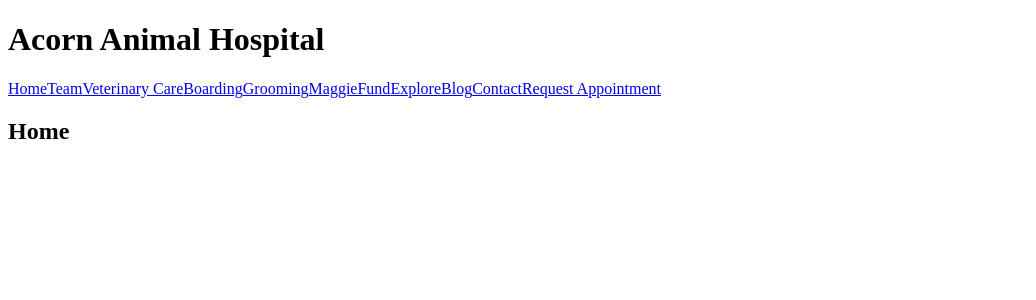
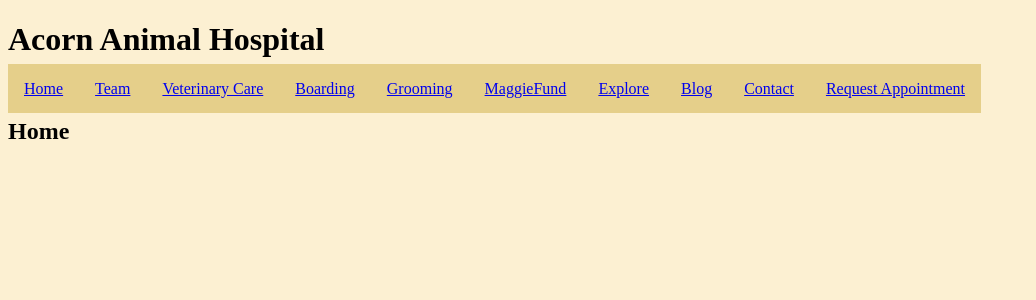
Before and after one commit to sweitzma/acorn, a React app: page / in a window 1280 px wide. Shown: the top 300 px of the page, without its empty margins (0-1036 px from the left). Built offline with nearby package versions, Linux system fonts and the light colour scheme; the HTML template or start-up script is replaced by a standard one.

Commit message:
Adding SCSS!
Now we can add .scss SASS files for style and webpack will do the rest.

```diff
--- a/src/App.jsx
+++ b/src/App.jsx
@@ -1,5 +1,6 @@
 import React from "react";
 import Menu from "./components/Menu";
+import './style.scss';
 
 const App = () => {
   return(
--- a/src/components/Menu.jsx
+++ b/src/components/Menu.jsx
@@ -8,6 +8,7 @@ import {
   useRouteMatch,
   useParams
 } from "react-router-dom";
+import './Menu.scss';
 
 const MenuItem = (props) => {
   let link;
--- /dev/null
+++ b/src/components/Menu.scss
@@ -0,0 +1,9 @@
+@import "../variables.scss";
+
+.MenuItem {
+  background-color: $color3;
+  padding-top: 1rem;
+  padding-bottom: 1rem;
+  padding-right: 1rem;
+  padding-left: 1rem;
+}
--- /dev/null
+++ b/src/style.scss
@@ -0,0 +1,5 @@
+@import "variables.scss";
+
+body {
+  background-color: rgba($color1, .5);
+}
--- /dev/null
+++ b/src/variables.scss
@@ -0,0 +1,6 @@
+// from https://www.color-hex.com/color-palette/80918
+$color1: #fbe2a7;
+$color2: #f4dc90;
+$color3: #e5cf8a;
+$color4: #94d0d8;
+$color5: #a8e5ee;
--- a/webpack.config.js
+++ b/webpack.config.js
@@ -18,6 +18,15 @@ module.exports = {
         use: {
           loader: 'babel-loader'
         }
+      },
+      {
+        test: /\.scss$/,
+        exclude: [/node_modules/],
+        use: [
+          'style-loader',
+          'css-loader',
+          'sass-loader'
+        ]
       }
     ]
   }
```
